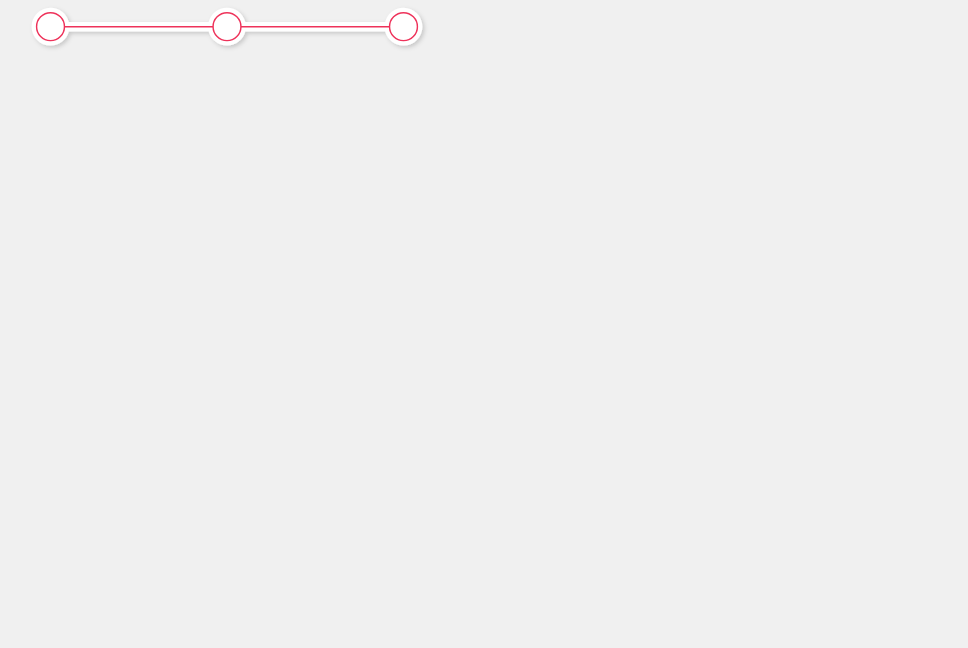
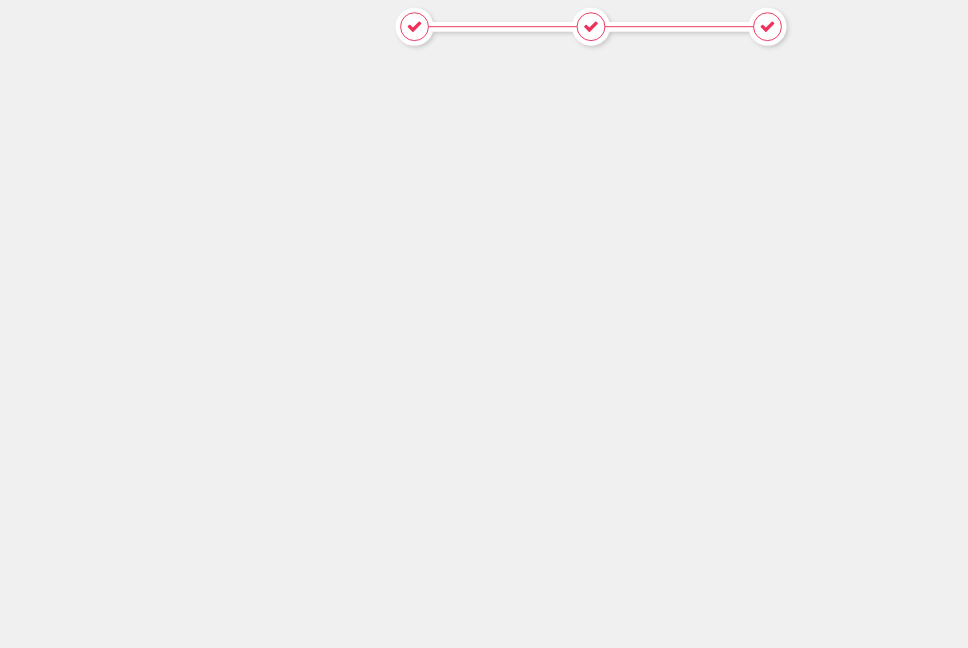
Before and after one commit to sinak/dmc-io-fe, a plain HTML site: page index.html in a window 1280 px wide. Shown: the part 152-800 px from the top of the page, without its empty margins (49-1017 px from the left). Drawn offline with Linux system fonts and the light colour scheme; a web font is replaced by a local one.

Commit message:
Adding progress-bar svgs and styles

```diff
--- a/index.html
+++ b/index.html
@@ -46,8 +46,8 @@
       <div class="header">
         <h1>Write to your representatives</h1>
       </div>
-      <div class="progress-bar">
-        <svg id="progress-bar-bg" viewBox="0 0 433.046 69.37" >
+      <div id="progress-bar">
+        <svg id="progress-bar-svg" viewBox="0 0 433.046 69.37" >
           <filter id="dropshadow" x="-20%" y="-20%" width="140%" height="140%">
               <feGaussianBlur in="SourceAlpha" result="blur-out" stdDeviation="2" />
               <feOffset in="blur-out" result="the-shadow" dx="2" dy="2"/>
@@ -59,16 +59,23 @@
               <feBlend in="SourceGraphic" in2="color-out" mode="normal"/>
             </filter>
 
-          <path d="M402.063 14.491c-9.245 0-16.992 6.322-19.212 14.872h-147.116c-2.22-8.55-9.968-14.872-19.212-14.872-9.245 0-16.992 6.322-19.212 14.872h-147.115c-2.22-8.55-9.968-14.872-19.212-14.872-10.975 0-19.872 8.897-19.872 19.872s8.897 19.872 19.872 19.872c9.245 0 16.992-6.322 19.212-14.872h147.115c2.22 8.55 9.968 14.872 19.212 14.872 9.245 0 16.992-6.322 19.212-14.872h147.115c2.22 8.55 9.968 14.872 19.212 14.872 10.975 0 19.872-8.897 19.872-19.872s-8.897-19.872-19.871-19.872z" fill="#fff" filter="url(#dropshadow)"/>
+          <path id="pbs-background" d="M402.063 14.491c-9.245 0-16.992 6.322-19.212 14.872h-147.116c-2.22-8.55-9.968-14.872-19.212-14.872-9.245 0-16.992 6.322-19.212 14.872h-147.115c-2.22-8.55-9.968-14.872-19.212-14.872-10.975 0-19.872 8.897-19.872 19.872s8.897 19.872 19.872 19.872c9.245 0 16.992-6.322 19.212-14.872h147.115c2.22 8.55 9.968 14.872 19.212 14.872 9.245 0 16.992-6.322 19.212-14.872h147.115c2.22 8.55 9.968 14.872 19.212 14.872 10.975 0 19.872-8.897 19.872-19.872s-8.897-19.872-19.871-19.872z" fill="#fff" filter="url(#dropshadow)"/>
 
-          <circle cx="30.984" cy="34.363" r="14.646" stroke="#EE325A" stroke-width="1.5" stroke-miterlimit="10" fill="none"/>
+          <circle id="pbs-circle-1" cx="30.984" cy="34.363" r="14.646" stroke="#EE325A" stroke-width="1" stroke-miterlimit="10" fill="none"/>
 
-          <circle cx="216.523" cy="34.363" r="14.646" stroke="#EE325A" stroke-width="1.5" stroke-miterlimit="10" fill="none"/>
+          <circle id="pbs-circle-2" cx="216.523" cy="34.363" r="14.646" stroke="#EE325A" stroke-width="1" stroke-miterlimit="10" fill="none"/>
 
-          <circle cx="402.063" cy="34.363" r="14.646" stroke="#EE325A" stroke-width="1.5" stroke-miterlimit="10" fill="none"/>
+          <circle id="pbs-circle-3" cx="402.063" cy="34.363" r="14.646" stroke="#EE325A" stroke-width="1" stroke-miterlimit="10" fill="none"/>
 
-          <path stroke="#EE325A" stroke-width="1.5" stroke-miterlimit="10" fill="none" d="M45.63 34.363h156.247M231.169 34.363h156.248"/>
+          <path id="pbs-line-1" stroke="#EE325A" stroke-width="1" stroke-miterlimit="10" fill="none" d="M45.63 34.363h156.247"/>
 
+          <path id="pbs-line-2" stroke="#EE325A" stroke-width="1" stroke-miterlimit="10" fill="none" d="M231.169 34.363h156.248"/>
+
+          <path id="pbs-check-1" d="M38.192 30.996c0 .248-.087.459-.26.632l-6.734 6.734-1.265 1.265c-.174.174-.384.26-.632.26s-.459-.087-.632-.26l-1.265-1.265-3.367-3.367c-.174-.174-.26-.384-.26-.632s.087-.459.26-.632l1.265-1.265c.174-.174.384-.26.632-.26s.459.087.632.26l2.734 2.744 6.101-6.11c.174-.174.384-.26.632-.26s.459.087.632.26l1.265 1.265c.175.172.262.383.262.631z" fill="#EE325A"></path>
+
+          <path id="pbs-check-2" d="M223.731 30.996c0 .248-.087.459-.26.632l-6.734 6.734-1.265 1.265c-.174.174-.384.26-.632.26s-.459-.087-.632-.26l-1.265-1.265-3.367-3.367c-.174-.174-.26-.384-.26-.632s.087-.459.26-.632l1.265-1.265c.174-.174.384-.26.632-.26s.459.087.632.26l2.734 2.744 6.101-6.11c.174-.174.384-.26.632-.26s.459.087.632.26l1.265 1.265c.175.172.262.383.262.631z" fill="#EE325A"/></path>
+
+          <path id="pbs-check-3" d="M409.271 30.996c0 .248-.087.459-.26.632l-6.734 6.734-1.265 1.265c-.174.174-.384.26-.632.26s-.459-.087-.632-.26l-1.265-1.265-3.367-3.367c-.174-.174-.26-.384-.26-.632s.087-.459.26-.632l1.265-1.265c.174-.174.384-.26.632-.26s.459.087.632.26l2.734 2.744 6.101-6.11c.174-.174.384-.26.632-.26s.459.087.632.26l1.265 1.265c.175.172.262.383.262.631z" fill="#EE325A"/></path>
 
         </svg>
 
--- a/sass/styles.scss
+++ b/sass/styles.scss
@@ -33,8 +33,12 @@ body {
   margin: 0 auto;
   // @extend .ro-gradient;
 }
-#progress-bar-bg {
+#progress-bar-svg {
   width: 412px;
+  margin: 0 auto;
+}
+div#progress-bar {
+  text-align: center;
 }
 h1 {
   font-family: 'Droid Serif', serif;
```
Also changed, not shown: stylesheets/styles.css.
